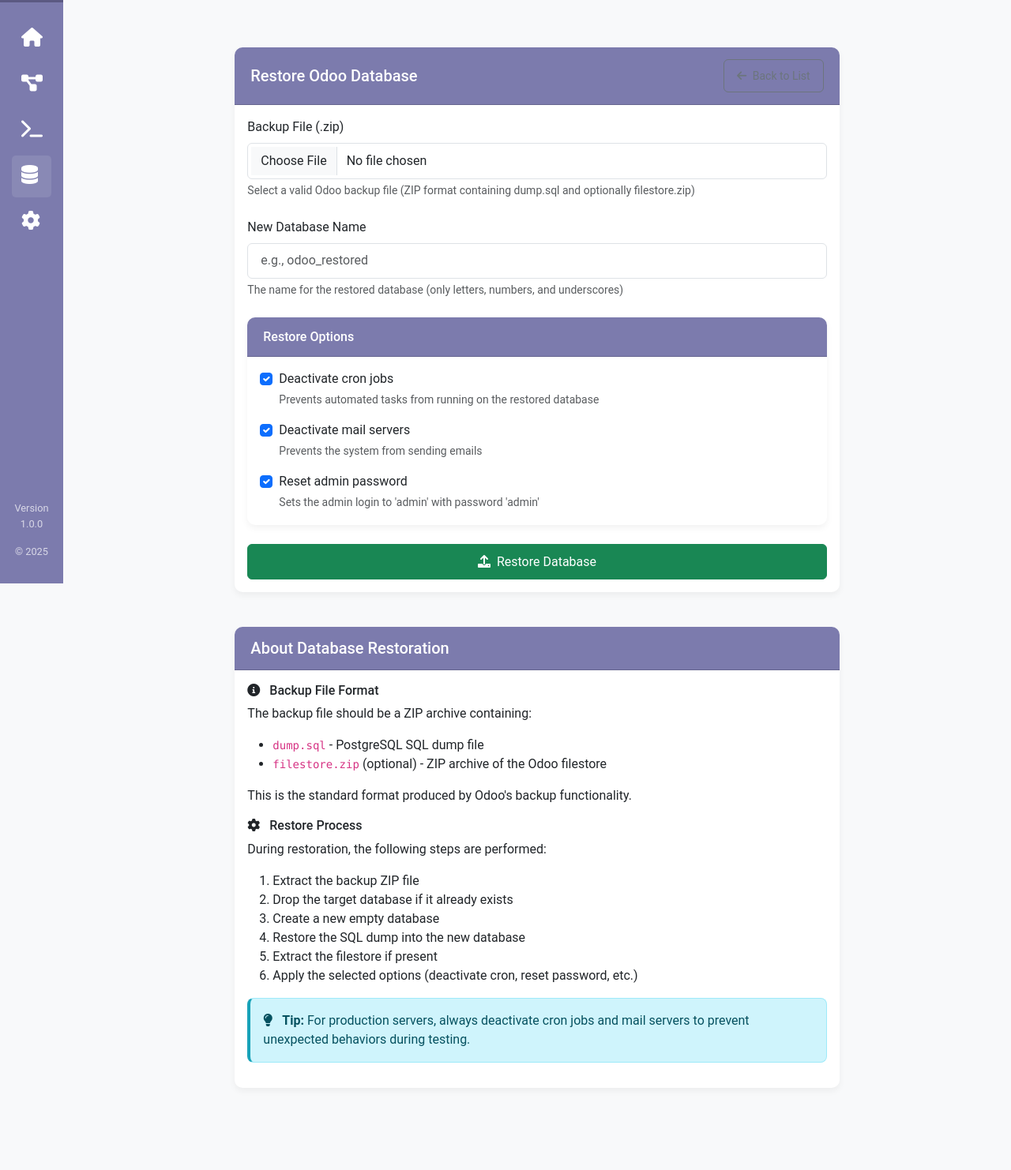
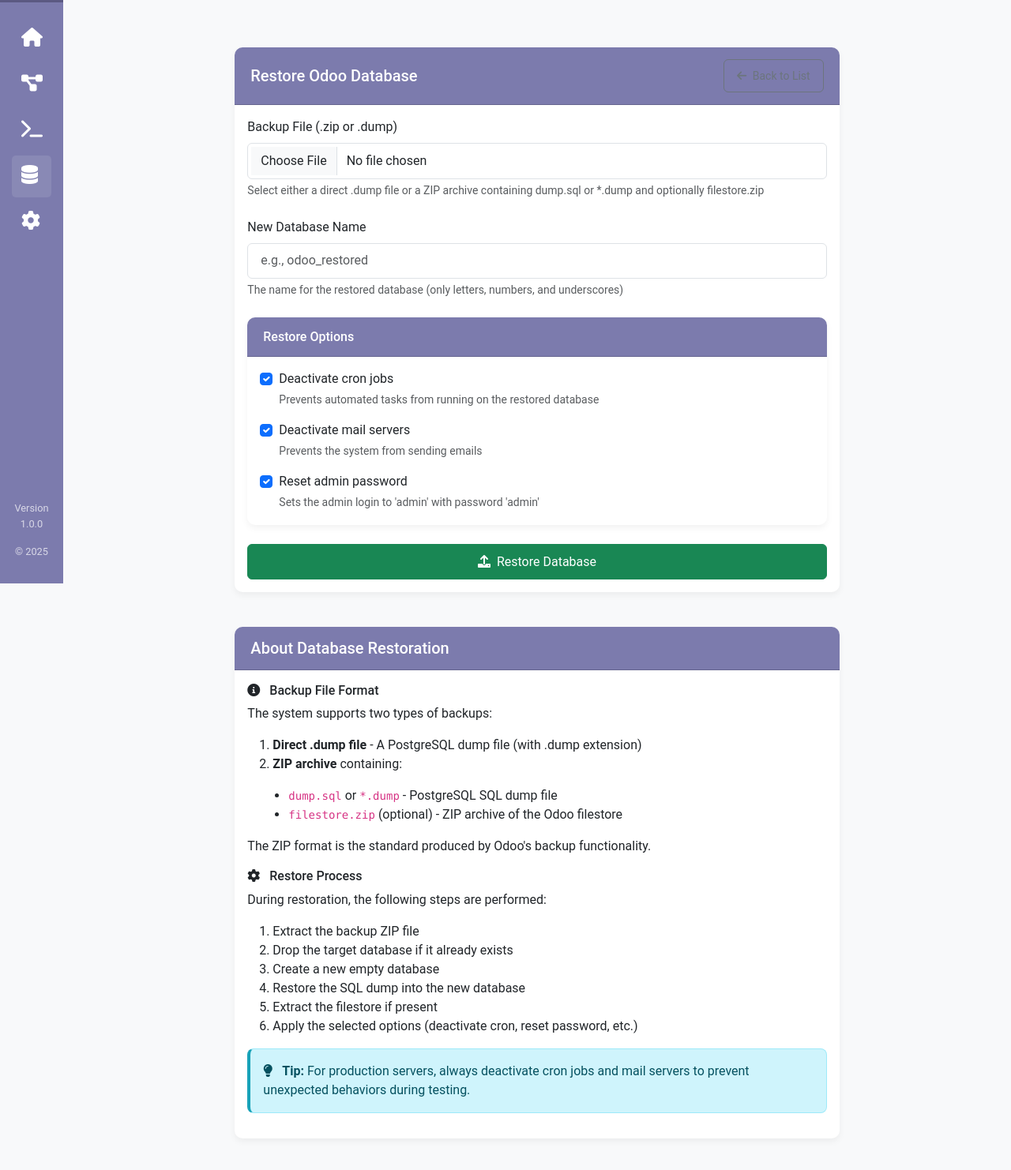
Before and after one commit to ProjoMania/OdooDeveloperToolsUI, a Flask app: page /databases/restore in a window 1280 px wide. Shown: the part 61-1543 px from the top of the page at 79% size. Before the commit the page ends 1407 px from the top, so only its background shows below. Run offline with Flask 3, Linux system fonts and the light colour scheme; parts of the project's set-up code (start-up, migrations or seed data) failed here and were passed over; some libraries are stand-ins or nearby versions.

Commit message:
feat: add support for direct .dump file uploads alongside ZIP archives

```diff
--- a/app.py
+++ b/app.py
@@ -10,6 +10,7 @@ import re
 import zipfile
 import tempfile
 import shutil
+import glob
 from datetime import datetime, timedelta
 from werkzeug.utils import secure_filename
 import logging
@@ -410,6 +411,8 @@ def restore_database():
             return redirect(request.url)
 
         if file:
+            # Check if the file is a .dump file
+            is_dump_file = file.filename.lower().endswith('.dump')
             # Get form data
             db_name = request.form.get('db_name', '').strip()
 
@@ -433,17 +436,39 @@ def restore_database():
                 # Create temp directory for extraction
                 temp_dir = tempfile.mkdtemp()
 
-                # Extract the backup zip
-                with zipfile.ZipFile(filepath, 'r') as zip_ref:
-                    zip_ref.extractall(temp_dir)
+                # Handle direct .dump files or ZIP archives differently
+                if is_dump_file:
+                    # Use the uploaded .dump file directly
+                    dump_file = filepath
+                    dump_found = True
+                    has_filestore = False  # Direct .dump files don't have filestore
+                else:
+                    # Extract the backup zip
+                    try:
+                        with zipfile.ZipFile(filepath, 'r') as zip_ref:
+                            zip_ref.extractall(temp_dir)
+                    except zipfile.BadZipFile:
+                        flash('The uploaded file is not a valid ZIP archive. Please upload a proper ZIP file containing SQL dump or a direct .dump file.', 'danger')
+                        shutil.rmtree(temp_dir)
+                        os.remove(filepath)
+                        return redirect(request.url)
 
-                # Look for the SQL dump file
-                dump_file = os.path.join(temp_dir, "dump.sql")
-                if not os.path.exists(dump_file):
-                    flash('Invalid backup: dump.sql not found in the backup file', 'danger')
-                    shutil.rmtree(temp_dir)
-                    os.remove(filepath)
-                    return redirect(request.url)
+                    # Look for the SQL dump file (both dump.sql and *.dump formats)
+                    dump_file = os.path.join(temp_dir, "dump.sql")
+                    dump_found = os.path.exists(dump_file)
+
+                    # If dump.sql not found, look for *.dump files
+                    if not dump_found:
+                        dump_files = glob.glob(os.path.join(temp_dir, "*.dump"))
+                        if dump_files:
+                            dump_file = dump_files[0]  # Use the first dump file found
+                            dump_found = True
+
+                    if not dump_found:
+                        flash('Invalid backup: No SQL dump file (dump.sql or *.dump) found in the backup file', 'danger')
+                        shutil.rmtree(temp_dir)
+                        os.remove(filepath)
+                        return redirect(request.url)
 
                 # Check for filestore directory or filestore.zip (for backward compatibility)
                 filestore_dir = os.path.join(temp_dir, "filestore")
--- a/src/templates/restore_database.html
+++ b/src/templates/restore_database.html
@@ -17,9 +17,9 @@
             <div class="card-body">
                 <form id="restore-database-form" method="post" action="{{ url_for('restore_database') }}" enctype="multipart/form-data">
                     <div class="mb-4">
-                        <label for="backup_file" class="form-label required">Backup File (.zip)</label>
-                        <input type="file" class="form-control" id="backup_file" name="backup_file" required accept=".zip">
-                        <div class="form-text">Select a valid Odoo backup file (ZIP format containing dump.sql and optionally filestore.zip)</div>
+                        <label for="backup_file" class="form-label required">Backup File (.zip or .dump)</label>
+                        <input type="file" class="form-control" id="backup_file" name="backup_file" required accept=".zip,.dump">
+                        <div class="form-text">Select either a direct .dump file or a ZIP archive containing dump.sql or *.dump and optionally filestore.zip</div>
                     </div>
 
                     <div class="mb-4">
@@ -90,12 +90,16 @@
             <div class="card-body">
                 <div class="mb-3">
                     <h6><i class="fas fa-info-circle me-2"></i> Backup File Format</h6>
-                    <p>The backup file should be a ZIP archive containing:</p>
-                    <ul>
-                        <li><code>dump.sql</code> - PostgreSQL SQL dump file</li>
+                    <p>The system supports two types of backups:</p>
+                    <ol>
+                        <li><strong>Direct .dump file</strong> - A PostgreSQL dump file (with .dump extension)</li>
+                        <li><strong>ZIP archive</strong> containing:</li>
+                    </ol>
+                    <ul style="margin-left: 20px;">
+                        <li><code>dump.sql</code> or <code>*.dump</code> - PostgreSQL SQL dump file</li>
                         <li><code>filestore.zip</code> (optional) - ZIP archive of the Odoo filestore</li>
                     </ul>
-                    <p>This is the standard format produced by Odoo's backup functionality.</p>
+                    <p>The ZIP format is the standard produced by Odoo's backup functionality.</p>
                 </div>
 
                 <div class="mb-3">
```
